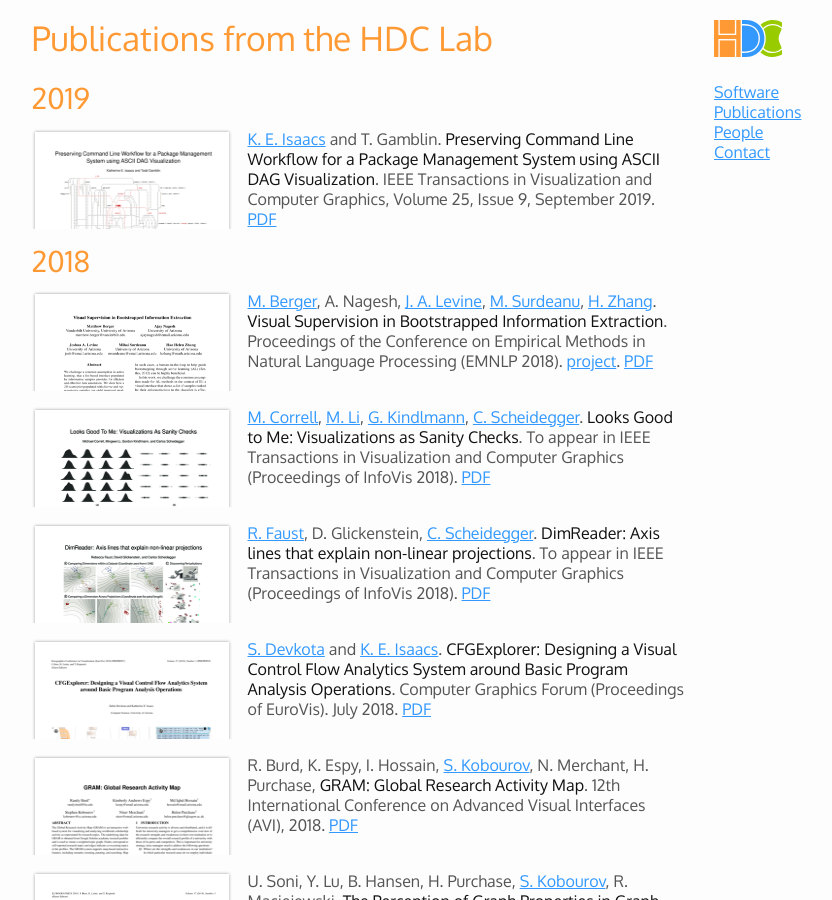
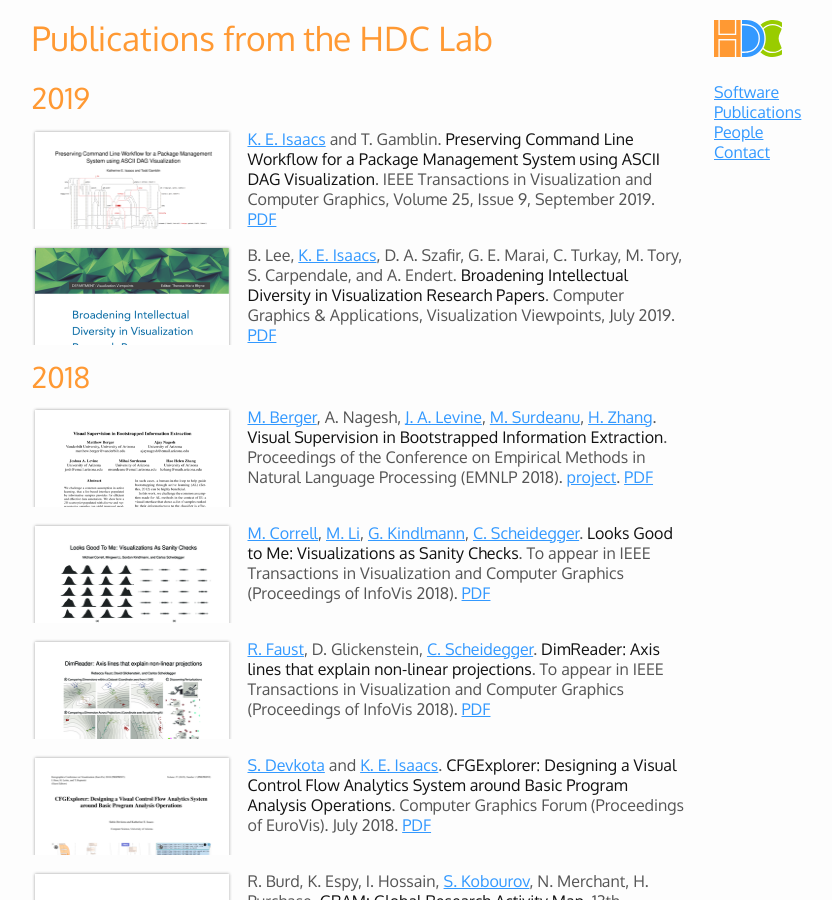
Before and after one commit to hdc-arizona/hdc-arizona.github.io, a Jekyll site: the page built from publications.md, in a window 1280 px wide and 900 px high. Shown: the whole window, without its empty margins (136-968 px from the left). Built offline with Jekyll 4.4.1, drawn with Linux system fonts in a browser that asks for light colours.

Commit message:
Add Contribution Types paper.

```diff
--- a/publications.md
+++ b/publications.md
@@ -7,6 +7,12 @@ title: Publications from the HDC Lab
 
 [<img class="pubthumb" src="papers/thumbs/tvcg_2018_graphterm_preprint.png">](papers/tvcg_2018_graphterm_preprint.pdf)
 [K. E. Isaacs](https://hdc.cs.arizona.edu/people/kisaacs/) and T. Gamblin. **Preserving Command Line Workflow for a Package Management System using ASCII DAG Visualization**. IEEE Transactions in Visualization and Computer Graphics, Volume 25, Issue 9, September 2019.
+[PDF](papers/tvcg_2018_graphterm_preprint.pdf)
+
+<div class="pubdiv"></div>
+
+[<img class="pubthumb" src="papers/thumbs/viewpoints_2019_contribution_types.png">](papers/viewpoints_2019_contribution_types.pdf)
+B. Lee, [K. E. Isaacs](https://hdc.cs.arizona.edu/people/kisaacs/), D. A. Szafir, G. E. Marai, C. Turkay, M. Tory, S. Carpendale, and A. Endert. **Broadening Intellectual Diversity in Visualization Research Papers**. Computer Graphics & Applications, Visualization Viewpoints, July 2019.
 [PDF](papers/tvcg_2018_graphterm_preprint.pdf)
 
 <div class="pubdiv"></div>
```
Also changed, not shown: papers/thumbs/viewpoints_2019_contribution_types.png (added), 1 other file.
